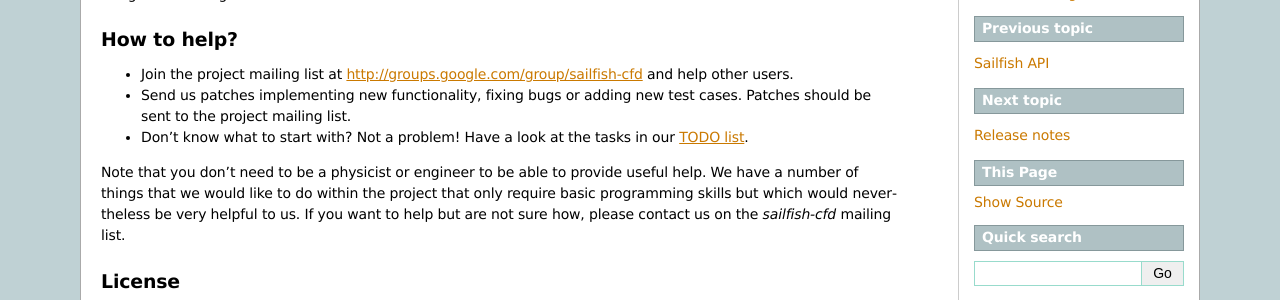
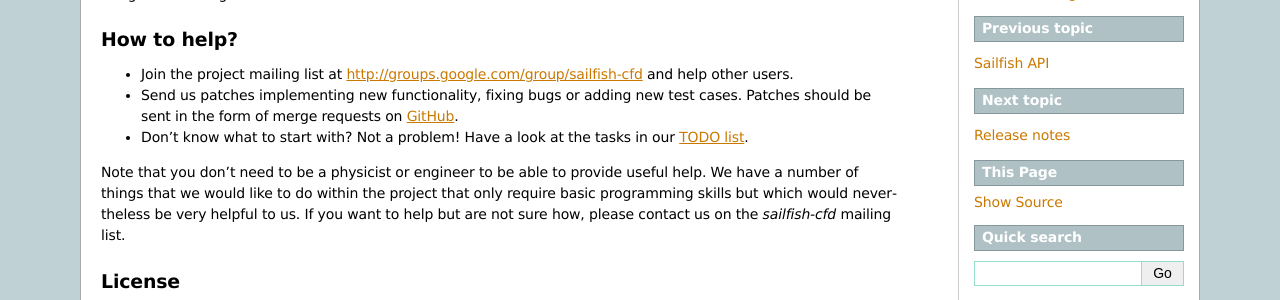
Before and after one commit to sailfish-team/sailfish, a Sphinx documentation site: the page built from doc/about.rst, in a window 1280 px wide. Shown: the part 280-580 px from the top of the page. Built offline with Sphinx 7.4.7, drawn with Linux system fonts in a browser that asks for light colours; formulas are drawn with MathJax 3.

Commit message:
Update about.rst by adding a link to the GitHub repository.

```diff
--- a/doc/about.rst
+++ b/doc/about.rst
@@ -13,11 +13,10 @@ How to help?
   other users.
 
 * Send us patches implementing new functionality, fixing bugs or adding new test cases.
-  Patches should be sent to the project mailing list.
+  Patches should be sent in the form of merge requests on `GitHub <https://raw.github.com/sailfish-team/sailfish>`_.
 
 * Don't know what to start with?  Not a problem!  Have a look at the tasks in our
   `TODO list`__.
-
 __ https://raw.github.com/sailfish-team/sailfish/master/TODO
 
 
```
